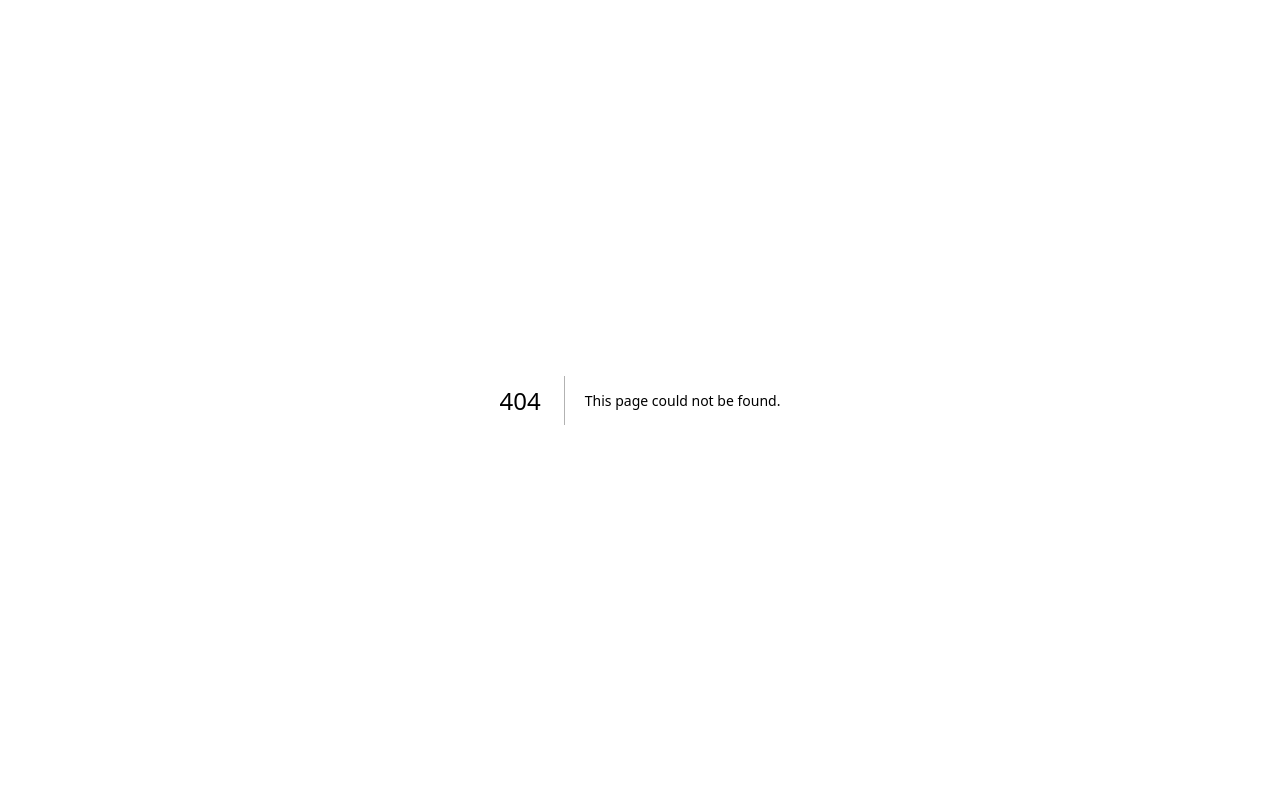
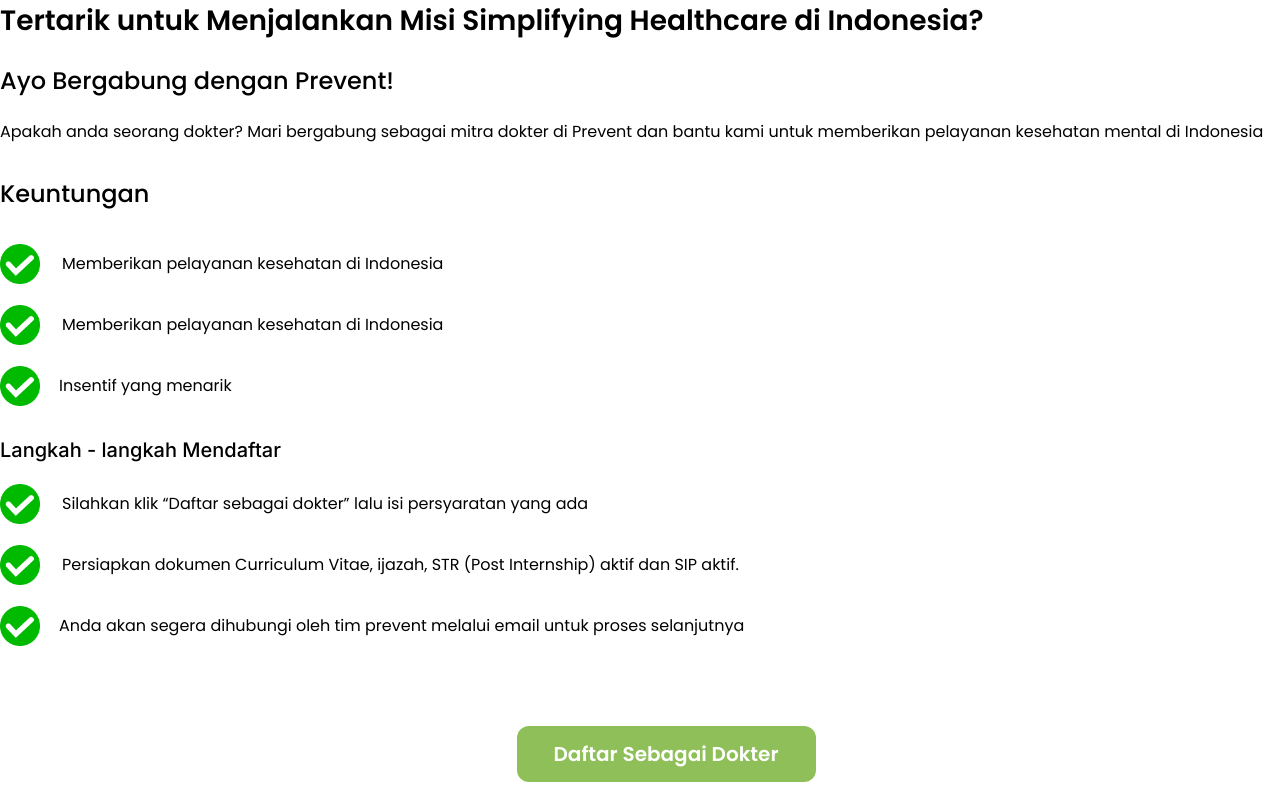
Before and after one commit to danargh/capstone-deploy-testing, a Next.js app: page /are-you-doctor in a window 1280 px wide. Before the commit this address had no page. Built offline with nearby package versions, Linux system fonts and the light colour scheme.

Commit message:
feat: added Are You Doctor? page

```diff
--- /dev/null
+++ b/app/are-you-doctor/page.jsx
@@ -0,0 +1,128 @@
+import react from "react";
+import Link from "next/link";
+import Image from "next/image";
+import Check from "public/assets/icons/CheckIcon.png";
+
+export default function ApakahKamuDokter() {
+
+    function CheckIcon() {
+      return (
+        <Image src={Check} alt='check' width={40} height={40} quality={50}/>
+      )
+    }
+
+  return (
+    <>
+    <div className="bg-neutral-0 flex flex-col gap-0 items-start justify-start relative overflow-hidden">
+        <div className="flex flex-col gap-[106px] items-start justify-start shrink-0 relative">
+            <div className="flex flex-col gap-[60px] items-center justify-start shrink-0 relative">
+                <div className="flex flex-col gap-20 items-center justify-start shrink-0 relative">
+                    <div className="flex flex-col gap-2.5 items-start justify-start shrink-0 w-[1332px] relative">
+                        <div className="flex flex-col gap-8 items-start justify-start self-stretch shrink-0 relative">
+                            <div className="flex flex-col gap-[21px] items-start justify-start shrink-0 relative">
+                                <div
+                                    className="font-poppins font-semibold text-[28px]/[42px] font text-neutral-900 text-left relative"
+                                >
+                                    Tertarik untuk Menjalankan Misi Simplifying Healthcare di
+                                    Indonesia?
+                                </div>
+                                <div
+                                    className="font-poppins font-medium text-lg/[36px] text-neutral-900 text-left relative"
+                                >
+                                    Ayo Bergabung dengan Prevent!
+                                </div>
+                                <div
+                                    className="font-poppins font-normal text-xs text-neutral-900 text-left relative"
+                                >
+                                    Apakah anda seorang dokter? Mari bergabung sebagai mitra
+                                    dokter di Prevent dan bantu kami untuk memberikan pelayanan
+                                    kesehatan mental di Indonesia
+                                </div>
+                            </div>
+
+                            <div className="flex flex-col gap-8 items-start justify-start shrink-0 relative">
+                                <div
+                                    className="font-poppins font-medium text-lg/[36px] text-neutral-900 text-left relative w-[198px] h-9"
+                                >
+                                    Keuntungan
+                                </div>
+                                <div className="flex flex-col gap-[21px] items-start justify-start shrink-0 relative">
+                                    <div className="flex flex-row gap-[22px] items-center justify-start shrink-0 relative">
+                                        <CheckIcon />
+                                        <div
+                                            className="font-poppins font-normal text-xs text-neutral-900 text-left relative"
+                                        >
+                                            Memberikan pelayanan kesehatan di Indonesia
+                                        </div>
+                                    </div>
+                                    <div className="flex flex-row gap-[22px] items-center justify-start shrink-0 relative">
+                                        <CheckIcon />
+                                        <div
+                                            className="font-poppins font-normal text-xs text-neutral-900 text-left relative"
+                                        >
+                                            Memberikan pelayanan kesehatan di Indonesia
+                                        </div>
+                                    </div>
+                                    <div className="flex flex-row gap-[19px] items-center justify-start shrink-0 relative">
+                                        <CheckIcon />
+                                        <div
+                                            className="font-poppins font-normal text-xs text-neutral-900 text-left relative"
+                                        >
+                                            Insentif yang menarik
+                                        </div>
+                                    </div>
+                                </div>
+                            </div>
+                            <div className="flex flex-col gap-8 items-start justify-start shrink-0 relative">
+                                <div
+                                    className="font-inter font-medium text-sm/[24.2px] text-neutral-900 text-left relative w-[324px] h-3.5"
+                                >
+                                    Langkah - langkah Mendaftar
+                                </div>
+                                <div className="flex flex-col gap-[21px] items-start justify-start shrink-0 relative">
+                                    <div className="flex flex-row gap-[22px] items-center justify-start shrink-0 relative">
+                                        <CheckIcon />
+                                        <div
+                                            className="font-poppins font-normal text-xs text-neutral-900 text-left relative"
+                                        >
+                                            Silahkan klik “Daftar sebagai dokter” lalu isi
+                                            persyaratan yang ada
+                                        </div>
+                                    </div>
+                                    <div className="flex flex-row gap-[22px] items-center justify-start shrink-0 relative">
+                                        <CheckIcon />
+                                        <div
+                                            className="font-poppins font-normal text-xs text-neutral-900 text-left relative"
+                                        >
+                                            Persiapkan dokumen Curriculum Vitae, ijazah, STR (Post
+                                            Internship) aktif dan SIP aktif.
+                                        </div>
+                                    </div>
+                                    <div className="flex flex-row gap-[19px] items-center justify-start shrink-0 relative">
+                                        <CheckIcon />
+                                        <div
+                                            className="font-poppins font-normal text-xs text-neutral-900 text-left relative"
+                                        >
+                                            Anda akan segera dihubungi oleh tim prevent melalui
+                                            email untuk proses selanjutnya
+                                        </div>
+                                    </div>
+                                </div>
+                            </div>
+                        </div>
+                    </div>
+                    {/*Later turn this to Link?*/}
+                    <div>
+                        <button
+                            className="font-poppins font-semibold text-sm text-neutral-0 text-center bg-web-green-300 rounded-xl pt-4 pr-3 pb-4 pl-3 flex flex-row gap-2.5 items-center justify-center shrink-0 w-[299px] h-14 relative"
+                        >
+                            Daftar Sebagai Dokter
+                        </button>
+                    </div>
+                </div>
+            </div>
+        </div>
+    </div>
+    </>
+  );
+};
```
